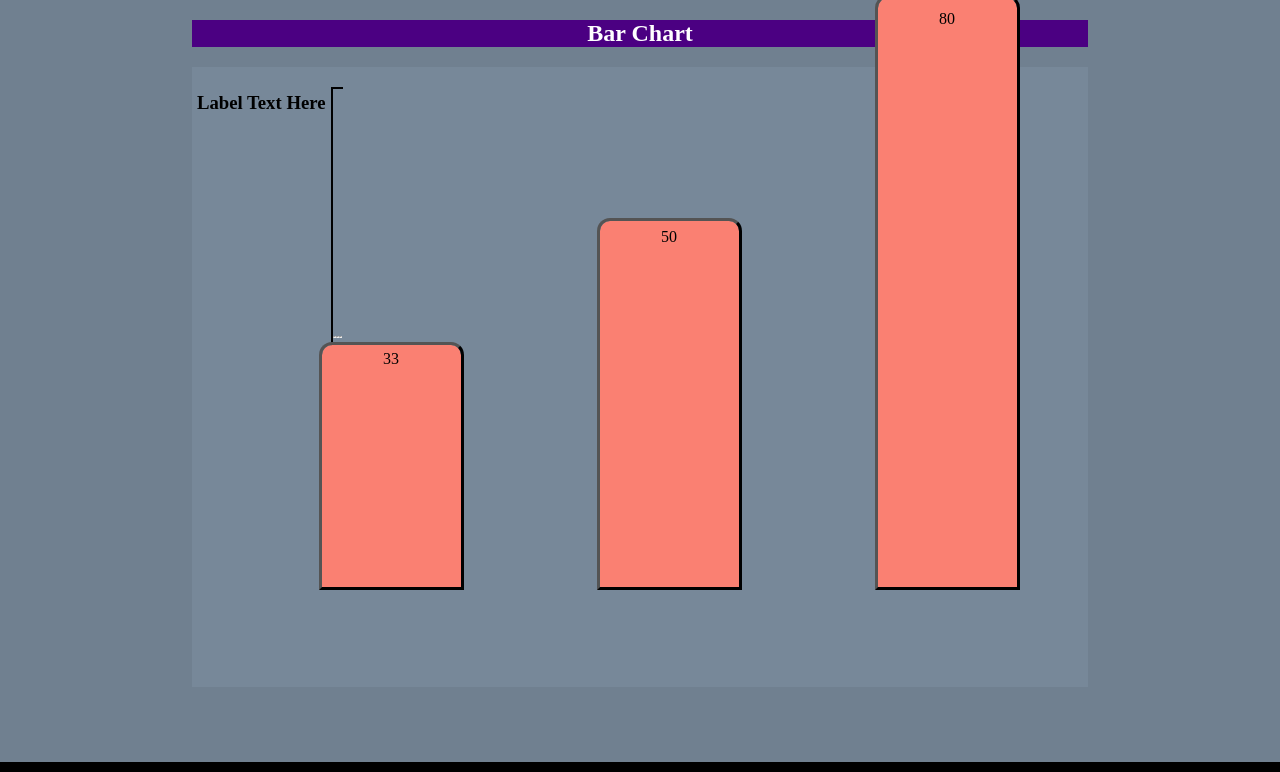
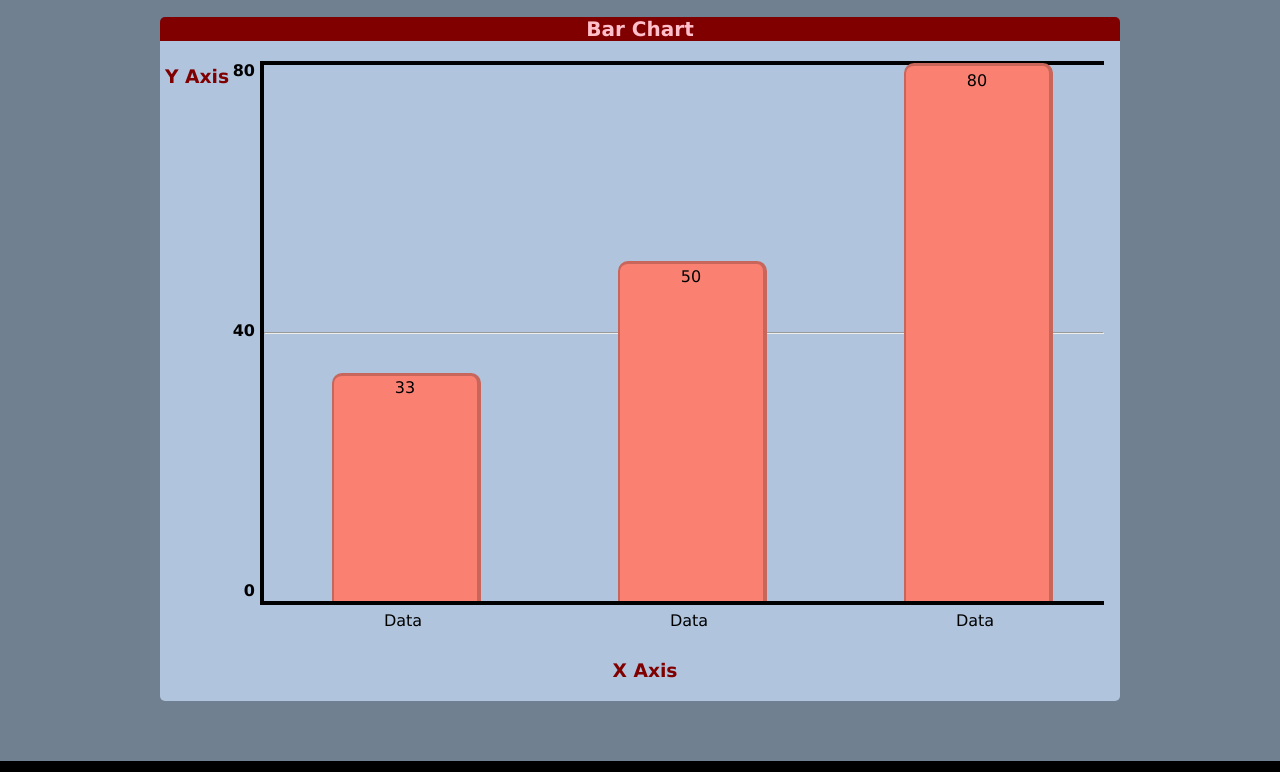
Before and after one commit to KovaKreative/bar-chart, a website: page index.html in a window 1280 px wide. Both pictures are taken after a click on the button "Generate Chart". Shown: the top 772 px of the page. Drawn offline with nearby package versions, Linux system fonts and the light colour scheme.

Commit message:
Implemented most options for the basic bar graph

```diff
--- a/index.html
+++ b/index.html
@@ -25,7 +25,10 @@
         <form id="settings-form">
           <!--This is where all the settings for the bar chart will be located-->
           <label>Bar Chart Title:</label>
-          <input type="text" maxlength="20" oninput="updateChartOptions('chartTitle', value)" value="Bar Chart">
+          <input autocomplete="off" type="text" maxlength="20" oninput="updateChartOptions('chartTitle', value)" value="Bar Chart">
+          <br><br>
+          <label>Bar Chart Font Size:</label>
+          <input autocomplete="off" type="number" maxlength="2" min="14" max="72" oninput="updateChartOptions('titleSize', value)" value="26">
           <br><br>
           <label>Title colour:</label>
           <select autocomplete="off" class="colour-picker" onchange="updateChartOptions('titleColour', this.value)">
@@ -41,17 +44,17 @@
               <th><label>Y-Axis Label:</label></th>
             </tr>
             <tr>
-              <td><input type="text" maxlength="20" oninput="updateChartOptions('axisLabelX', value)" value="X Axis Stuff"></td>
-              <td><input type="text" maxlength="20" oninput="updateChartOptions('axisLabelY', value)" value="Y Axis Stuff"></td>
+              <td><input autocomplete="off" type="text" maxlength="20" oninput="updateChartOptions('axisLabelX', value)" value="X Axis"></td>
+              <td><input autocomplete="off" type="text" maxlength="20" oninput="updateChartOptions('axisLabelY', value)" value="Y Axis"></td>
             </tr>
           </table>
           <br>
           <label>Label colour:</label>
           <select autocomplete="off" class="colour-picker" onchange="updateChartOptions('labelColour', this.value)">
-            <option class="colour-choice" value="orangered">Red</option>
-            <option class="colour-choice" value="teal">Green</option>
-            <option class="colour-choice" value="midnightblue">Blue</option>
-            <option class="colour-choice" value="olive">Yellow</option>
+            <option class="colour-choice" value="maroon">Red</option>
+            <option class="colour-choice" value="darkslategray">Green</option>
+            <option class="colour-choice" value="navy">Blue</option>
+            <option class="colour-choice" value="saddlebrown">Yellow</option>
           </select>
           <br><br><hr><br>
           <label>Number of graph elements:</label>
@@ -62,12 +65,23 @@
           <br>
           <table id="data-form"></table>
           <br><hr><br>
+          <label>Show numerical values in bars:</label>
+          <select autocomplete="off" onchange="updateChartOptions('valuePosition', valuePositions[this.value])">
+            <option value="2">Top</option>
+            <option value="1">Middle</option>
+            <option value="0">Bottom</option>
+            <option value="3">Do not show</option>
+          </select>
+          <br><br>
+          <label>Bar to space ratio (percentage):</label>
+          <input autocomplete="off" type="number" maxlength="3" min="10" max="100" oninput="updateChartOptions('spacing', value)" value="50">
+          <br><br>
           <label>Graph colour:</label>
           <select autocomplete="off" class="colour-picker" onchange="updateChartOptions('barColour', this.value)">
             <option class="colour-choice" value="salmon">Red</option>
             <option class="colour-choice" value="mediumseagreen">Green</option>
             <option class="colour-choice" value="cornflowerblue">Blue</option>
-            <option class="colour-choice" value="goldenrod">Yellow</option>
+            <option class="colour-choice" value="gold">Yellow</option>
           </select>
           <br><br><hr><br>
           <input type="button" id="generate-chart-button" value="Generate Chart">
@@ -91,17 +105,17 @@
         let barChartData = [33, 50, 80];
         let barChartLabel = ["Data", "Data", "Data"];
 
-        const valuePositions = ["bar-label-bottom", "bar-label-middle", "bar-label-top"];
+        const valuePositions = ["bar-value-bottom", "bar-value-middle", "bar-value-top", "none"];
 
         let labelColour = "white";
 
         let barSettings = {
-          labelPosition: valuePositions[2],
+          valuePosition: valuePositions[2],
           barColour: "salmon",
-          labelColour: "",
-          titleColour: "white",
+          labelColour: "maroon",
+          titleColour: "pink",
           titleSize: 20,
-          spacing: 0.5,
+          spacing: 50,
           chartTitle: "Bar Chart",
           axisLabelX: "X Axis",
           axisLabelY: "Y Axis",
@@ -115,16 +129,18 @@
 
           const size = []; //Get size of the container to determine the size of the bars
 
-          const offset = 60;
+          const offset = 100;
           size[0] = $("#bar-container").width() - offset;
           size[1] = $("#bar-container").height();
 
+          const bottomOffset = parseInt($("#bar-container").css("padding-bottom"), 10);
+          const spacing = 1 - Math.floor(options.spacing) * 0.01;
           const barArea = Math.floor(size[0] / numOfElements);
-          const spaceSize = Math.floor(barArea * options.spacing);
+          const spaceSize = Math.floor(barArea * spacing);
           const barSize = barArea - spaceSize;
 
-          const startLocation = offset + barSize * options.spacing;
-          const bottomOffset = $("#bar-container").css("padding-bottom");
+          const startLocation = offset + barSize * spacing;
+          const maxPercentage = 100 - (bottomOffset / size[1] * 100); //Maximum percentage of bar size relative to the container size
 
           let lowestDataNum = data[0];
           let highestDataNum = data[0];
@@ -152,14 +168,30 @@
             //update title
             $("#chart-title").html(options.chartTitle);
 
-            let output = `<h3 id="y-axis-label">Label Text Here</h3>`;
-            output += `<div id="data-scale"><hr><hr><hr></div>`;
+            //Separating output into multiple strings on separate linesfor readability
+            let output = `<h3 id="y-axis-label" class="axis-label">${options.axisLabelY}</h3>` +
+            `<h4 class="scale-number" style="top: 0 margin-top: 10px">${highestDataNum}</h4>` +
+            `<h4 class="scale-number" style="top: 280px">${highestDataNum * 0.5}</h4>` +
+            `<h4 class="scale-number" style="top: 540px">0</h4>` +
+            `<div id="data-scale"><hr></div>`;
 
             for(let i = 0; i < numOfElements; i++){
-              const dataPercentage = Math.round(data[i] / highestDataNum * 95);
+              const dataPercentage = Math.round(data[i] / highestDataNum * maxPercentage);
+
               const barLocation = (startLocation + barArea * i).toString();
-              output += `<div class="bar" style="height: ${dataPercentage}%; margin-left: ${barLocation}px; bottom: ${bottomOffset}"><p class="bar-label ${options.labelPosition}">${data[i]}</p></div>`;
+              const labelPositionY = size[1] + 30;
+
+              output += `<div class="bar" style="height: ${dataPercentage}%; margin-left: ${barLocation}px; bottom: ${bottomOffset}px">`;
+              if(options.valuePosition != valuePositions[3]){
+                output += `<p class="bar-value ${options.valuePosition}">${data[i]}</p>`;
+              }
+
+              output += `</div>`;
+              if(options.barLabels){
+                output += `<div class="bar-label" style="margin-left: ${barLocation}px; top: ${labelPositionY}px">${barChartLabel[i]}</div>`;
+              }
             }
+            output += `<h3 id="x-axis-label" class="axis-label" style="margin-bottom: ${-(options.barLabels ? 80 : 40)}px;">${options.axisLabelX}</h3>`;
             element.innerHTML = output;
           }
           createChartHTML();
@@ -184,16 +216,20 @@
                 titleBackgroundColour = "indigo";
             }
             $("#chart-title").css("background-color", titleBackgroundColour);
+            $("#chart-title").css("font-size", options.titleSize + "px");
 
+            $(".axis-label").css("color", options.labelColour);
             $(".bar").width(barSize + "px");
+            $(".bar-label").width(barSize + "px");
 
 
             $(".bar").css("background-color", options.barColour);
-            $(".bar-label").css("color", options.labelColour);
+            //$(".bar-label").css("color", options.labelColour);
           }
           applyChartCSS();
 
           //$("main").css("display", "initial");
+          window.scrollTo(0,0);
         }
 
         updateDataInputFields();
--- a/style.css
+++ b/style.css
@@ -4,6 +4,8 @@ html {
 
 body {
   margin: 0;
+  font-family: Verdana, sans-serif;
+
 }
 
 h2 {
@@ -23,37 +25,55 @@ hr {
 }
 
 #content {
+  display: table;
+  place-content: center;
   margin: auto;
-  max-width: 70%;
+  max-width: 1920px;
+}
+
+#chart-title {
+  border-radius: 5px 5px 0px 0px;
+  margin-bottom: 0px;
+  width: 960px;
+  font-size: 26px;
 }
 
 #bar-container {
-  display: flex;
-  width: 100%;
-  height: 500px;
-  /*outline-style: groove;
-  outline-width: 5px;
-  outline-color: black;*/
+  width: 960px;
+  height: 540px;
+  margin-top: 0px;
   padding-top: 20px;
   padding-bottom: 100px;
-  background-color: lightslategray;
+  background-color: lightsteelblue;
   position: relative;
+  border-radius: 0px 0px 5px 5px;
 }
 
 #y-axis-label {
+  position: absolute;
   writing-mode: sideways-lr;
   text-orientation:sideways;
   text-align: center;
+  height: 540px;
+}
+
+#x-axis-label {
+  position: absolute;
+  bottom: 100px;
+  text-align: center;
+  width: 100%;
 }
 
 #data-scale {
   display: flex;
-  border-left: 2px solid;
-  border-top: 2px solid;
-  border-bottom: 2px solid;
+  position: absolute;
+  border-left: 4px solid;
+  border-top: 4px solid;
+  border-bottom: 4px solid;
   border-color: black;
-  min-width: 10px;
-  padding: 0px;
+  width: 840px;
+  height: 536px;
+  left: 100px;
 }
 
 #settings-form {
@@ -67,31 +87,44 @@ hr {
 }
 
 .bar {
-  outline-width: 3px;
-  outline-style: outset;
-  outline-color: black;
   /*flex: 1;*/
+  border: solid;
+  border-width: 3px 4px 0px 2px;
+  border-color: #00000033;
   border-radius: 10px 10px 0 0;
   position: absolute;
-
 }
 
 .bar-label {
+  margin-top: auto;
+  text-align: center;
+  position: absolute;
+  width: 100%;
+}
+
+.bar-value {
   margin-bottom: 4px;
   margin-top: auto;
   text-align: center;
   position: absolute;
   width: 100%;
+}
+.scale-number {
+  width: 95px;
   left: 0px;
+  margin-bottom: 4px;
+  margin-top: auto;
+  text-align: right;
+  position: absolute;
 }
 
-.bar-label-top {
-  top: 2%;
+.bar-value-top {
+  top: 1%;
 }
-.bar-label-middle {
+.bar-value-middle {
   top: 50%;
 }
-.bar-label-bottom {
+.bar-value-bottom {
   bottom: 0;
 }
 
```
